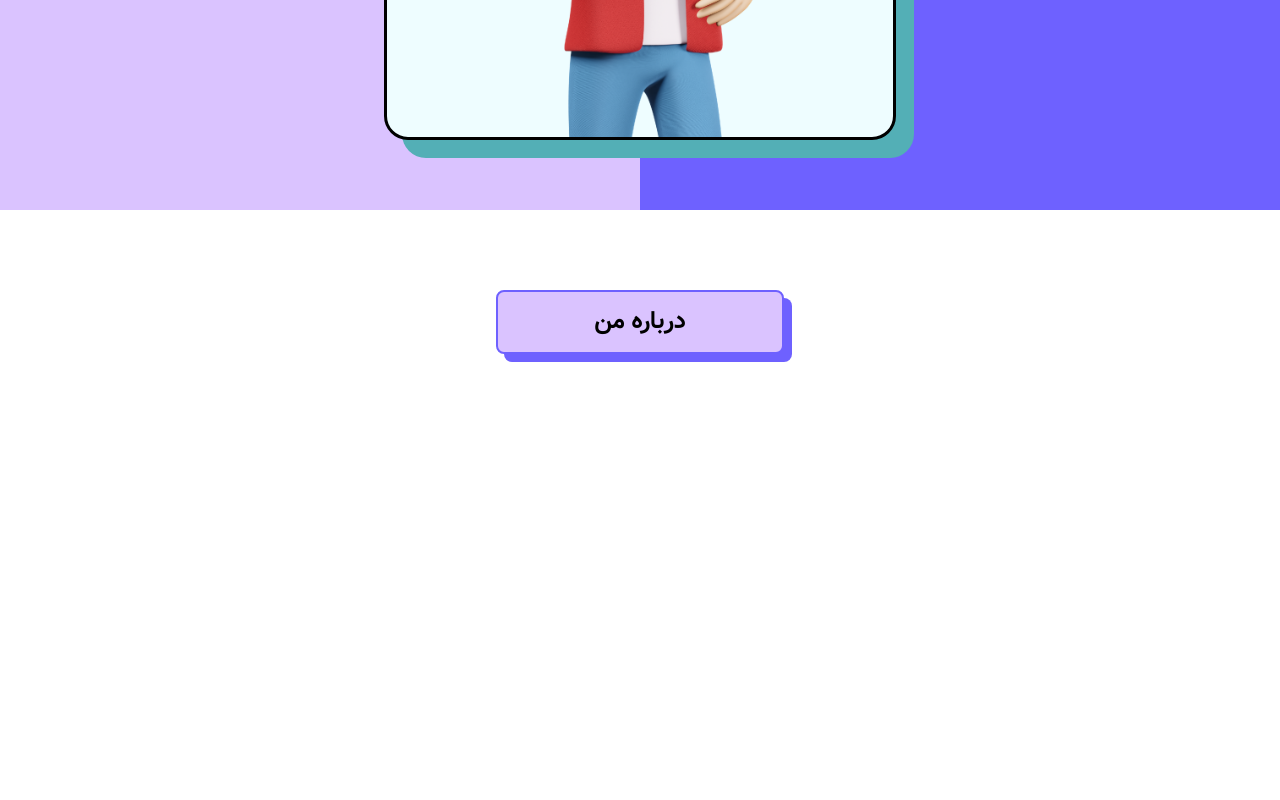
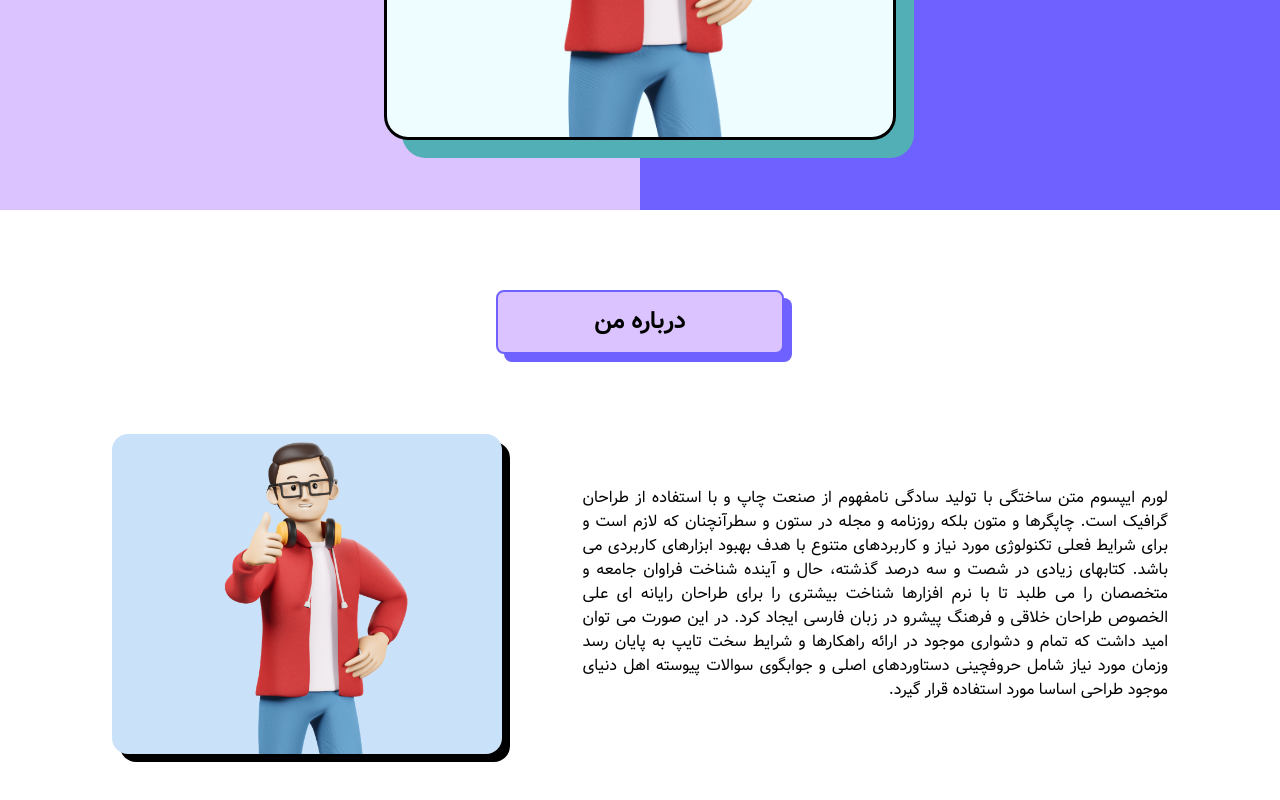
Before and after one commit to Pouria-Hjt/Personal-Web_neobrutalism, a Next.js app: page / in a window 1280 px wide. Shown: the part 590-1390 px from the top of the page. Before the commit the page ends 1024 px from the top, so only its background shows below. Built offline with nearby package versions, Linux system fonts and the light colour scheme.

Commit message:
finish about me section

```diff
--- a/src/app/globals.css
+++ b/src/app/globals.css
@@ -10,6 +10,9 @@
             #6E61FF 50% 100%
       );
     }
+    .p-page {
+        @apply px-[300px] xl:px-28 md:!px-5;
+    }
 }
 @layer base {
     * {
--- a/src/components/AboutMe/AboutMe.tsx
+++ b/src/components/AboutMe/AboutMe.tsx
@@ -3,9 +3,24 @@ import SectionHeading from "../SectionHeading/SectionHeading";
 const AboutMe = () => {
   return (
     <div
-      className="w-full h-fit flex justify-center items-center flex-col bg-white py-20"
+      className="w-full h-fit flex justify-center items-center flex-col bg-white py-20 p-page"
       id="about">
       <SectionHeading title="درباره من" />
+      <div className="w-full h-fit flex flex-row-reverse justify-between items-center py-20 gap-20 md:flex-col md:gap-10">
+        <div className="w-2/5 md:w-11/12 h-80 bg-quaternary bg-about-image bg-contain bg-no-repeat  bg-center rounded-2xl shadow-tertiary-shadow shadow-black"></div>
+        <p className="w-3/5 md:w-11/12 h-fit text-base text-justify">
+          لورم ایپسوم متن ساختگی با تولید سادگی نامفهوم از صنعت چاپ و با استفاده
+          از طراحان گرافیک است. چاپگرها و متون بلکه روزنامه و مجله در ستون و
+          سطرآنچنان که لازم است و برای شرایط فعلی تکنولوژی مورد نیاز و کاربردهای
+          متنوع با هدف بهبود ابزارهای کاربردی می باشد. کتابهای زیادی در شصت و سه
+          درصد گذشته، حال و آینده شناخت فراوان جامعه و متخصصان را می طلبد تا با
+          نرم افزارها شناخت بیشتری را برای طراحان رایانه ای علی الخصوص طراحان
+          خلاقی و فرهنگ پیشرو در زبان فارسی ایجاد کرد. در این صورت می توان امید
+          داشت که تمام و دشواری موجود در ارائه راهکارها و شرایط سخت تایپ به
+          پایان رسد وزمان مورد نیاز شامل حروفچینی دستاوردهای اصلی و جوابگوی
+          سوالات پیوسته اهل دنیای موجود طراحی اساسا مورد استفاده قرار گیرد.
+        </p>
+      </div>
     </div>
   );
 };
--- a/tailwind.config.ts
+++ b/tailwind.config.ts
@@ -37,6 +37,8 @@ const config: Config = {
       },
       backgroundImage: {
         "header-image": "url('/thumbsup_3d.png')",
+        "about-image": "url('/thumbsup_3d.png')",
+
       }
     },
   },
```
